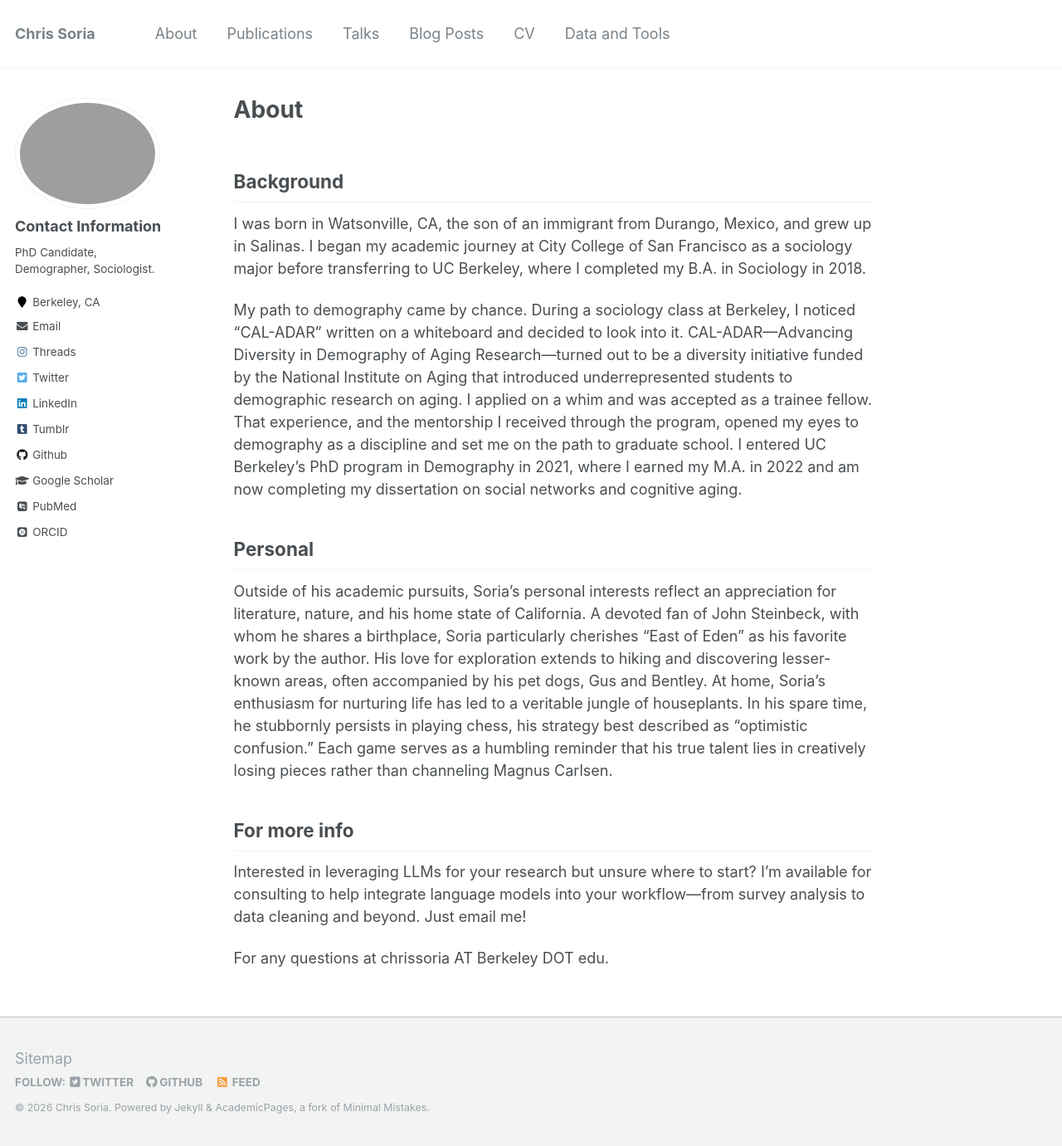
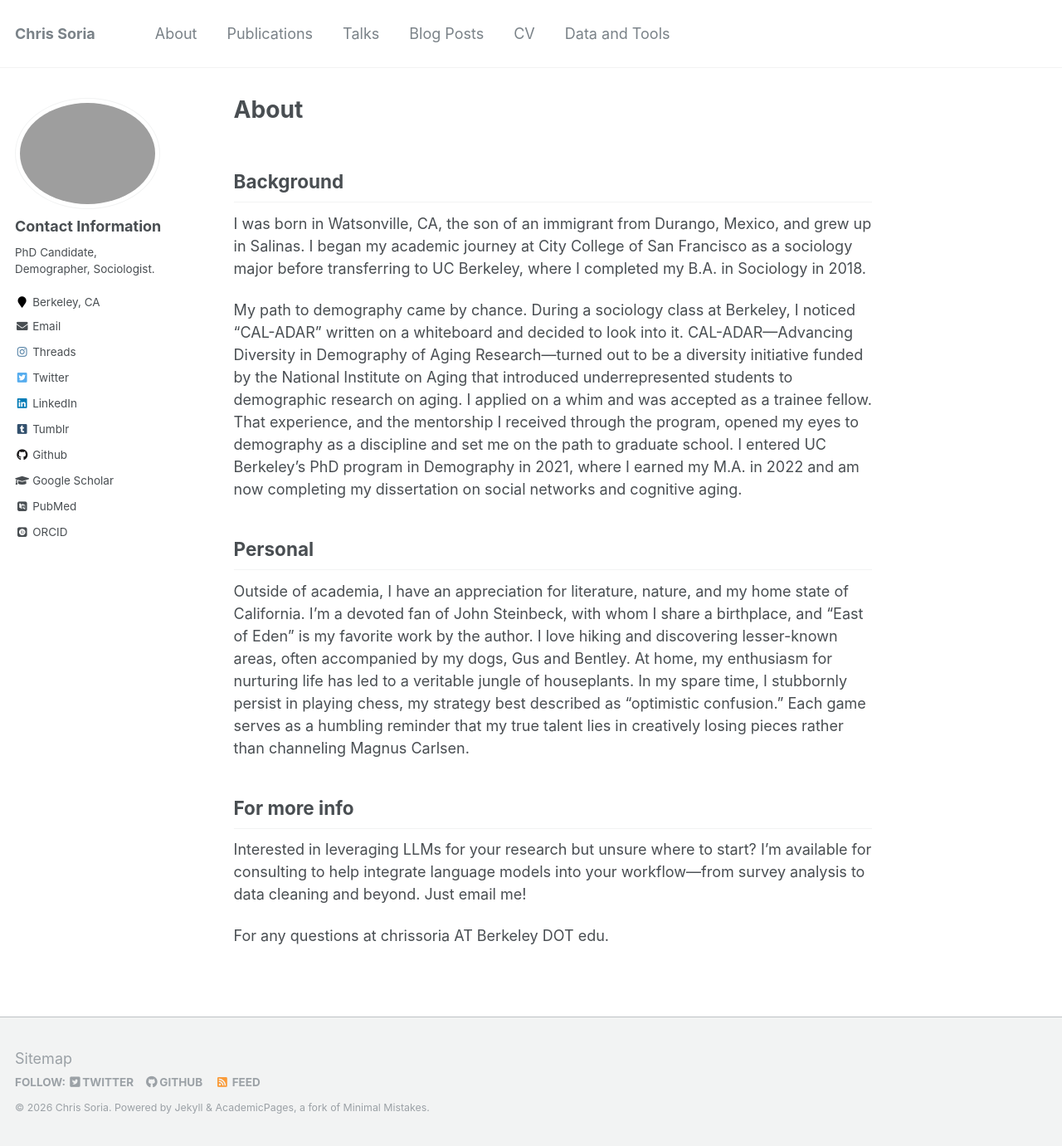
Before and after one commit to chrissoria/chrissoria.github.io, a Jekyll site: the page built from _pages/about.md, in a window 1280 px wide and 1381 px high. Shown: the whole window at 83% size. Built offline with Jekyll 4.4.1, drawn with Linux system fonts in a browser that asks for light colours; some web fonts are replaced.

Commit message:
about section update

```diff
--- a/_pages/about.md
+++ b/_pages/about.md
@@ -14,7 +14,7 @@ My path to demography came by chance. During a sociology class at Berkeley, I no
 
 Personal
 ------
-Outside of his academic pursuits, Soria's personal interests reflect an appreciation for literature, nature, and his home state of California. A devoted fan of John Steinbeck, with whom he shares a birthplace, Soria particularly cherishes "East of Eden" as his favorite work by the author. His love for exploration extends to hiking and discovering lesser-known areas, often accompanied by his pet dogs, Gus and Bentley. At home, Soria's enthusiasm for nurturing life has led to a veritable jungle of houseplants. In his spare time, he stubbornly persists in playing chess, his strategy best described as "optimistic confusion." Each game serves as a humbling reminder that his true talent lies in creatively losing pieces rather than channeling Magnus Carlsen.
+Outside of academia, I have an appreciation for literature, nature, and my home state of California. I'm a devoted fan of John Steinbeck, with whom I share a birthplace, and "East of Eden" is my favorite work by the author. I love hiking and discovering lesser-known areas, often accompanied by my dogs, Gus and Bentley. At home, my enthusiasm for nurturing life has led to a veritable jungle of houseplants. In my spare time, I stubbornly persist in playing chess, my strategy best described as "optimistic confusion." Each game serves as a humbling reminder that my true talent lies in creatively losing pieces rather than channeling Magnus Carlsen.
 
 For more info
 ------
```
